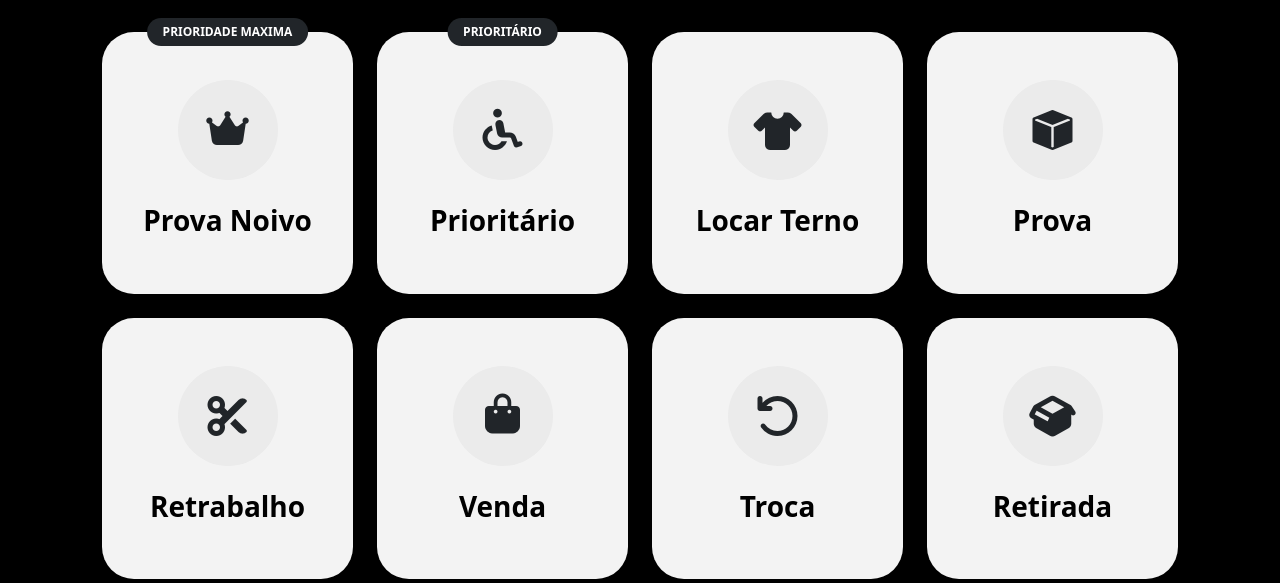
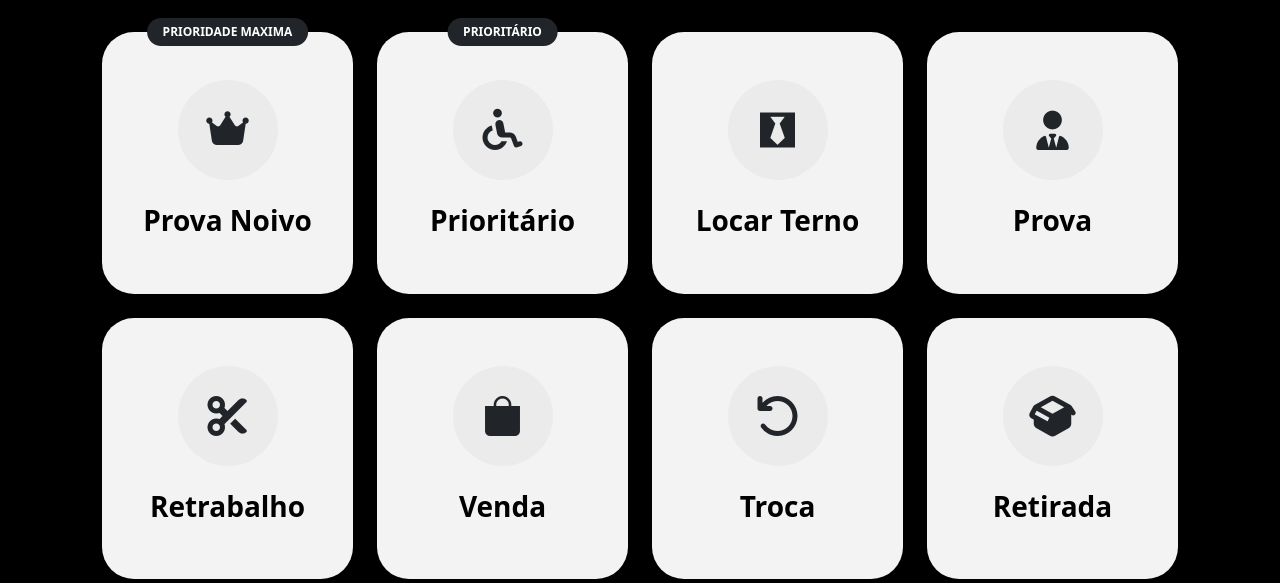
Before and after one commit to MateusFeitosa01/selettoTernos, a Django app: page /totem/ in a window 1280 px wide. Shown: the part 237-820 px from the top of the page. Run offline with Django 4.2, Linux system fonts and the light colour scheme; some libraries are stand-ins or nearby versions.

Commit message:
alterando icones

```diff
--- a/core/templates/totem/escolha_atendimento.html
+++ b/core/templates/totem/escolha_atendimento.html
@@ -26,6 +26,7 @@ Escolha o atendimento
                         <div class="d-flex justify-content-center mb-4">
 
                             <div class="icone-circle">
+
                                 <i class="fa-solid fa-crown fs-1"></i>
                             </div>
 
@@ -76,7 +77,7 @@ Escolha o atendimento
                         <div class="d-flex justify-content-center mb-4">
 
                             <div class="icone-circle">
-                                <i class="fa-solid fa-shirt fs-1"></i>
+                                <i class="fa-brands fa-black-tie fs-1"></i>
                             </div>
 
                         </div>
@@ -99,7 +100,7 @@ Escolha o atendimento
                         <div class="d-flex justify-content-center mb-4">
 
                             <div class="icone-circle">
-                                <i class="bi bi-box-fill fs-1 text-dark"></i>
+                                <i class="fa-solid fa-user-tie fs-1"></i>
                             </div>
 
                         </div>
@@ -145,7 +146,7 @@ Escolha o atendimento
                         <div class="d-flex justify-content-center mb-4">
 
                             <div class="icone-circle">
-                                <i class="fa-solid fa-bag-shopping fs-1"></i>
+                                <i class="bi bi-bag-fill fs-1"></i>
                             </div>
 
                         </div>
```
Also changed, not shown: db.sqlite3.
